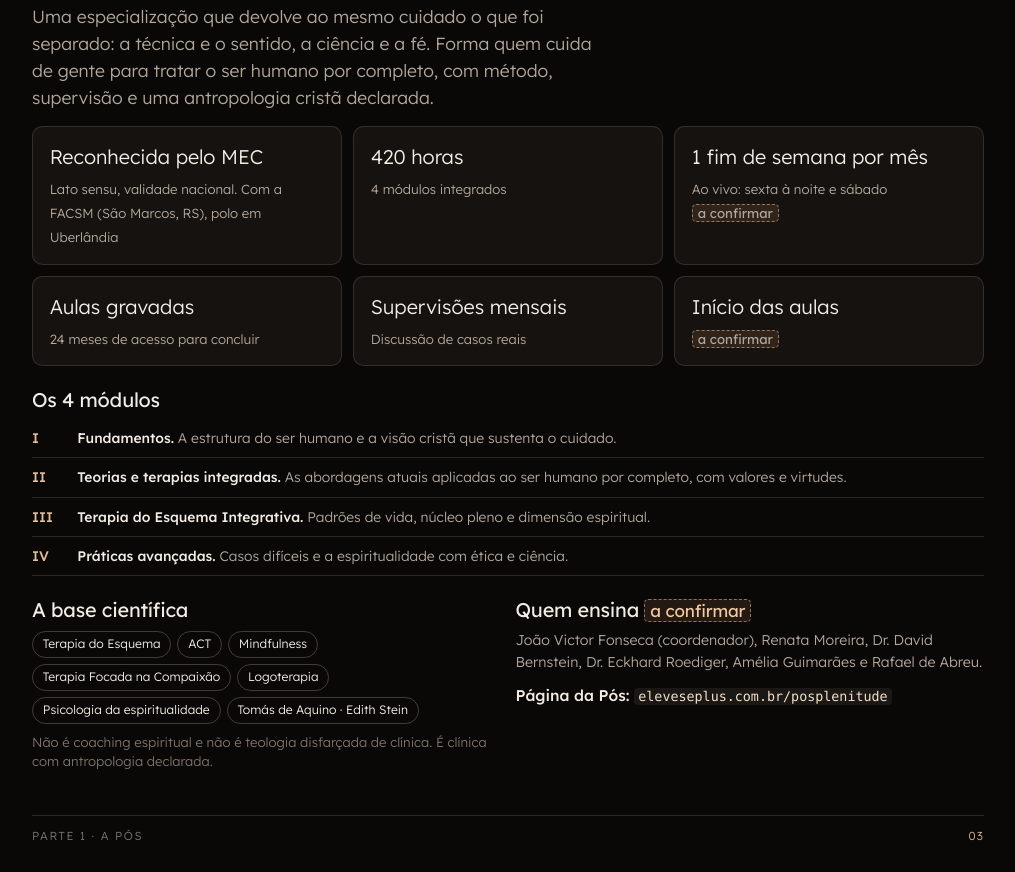
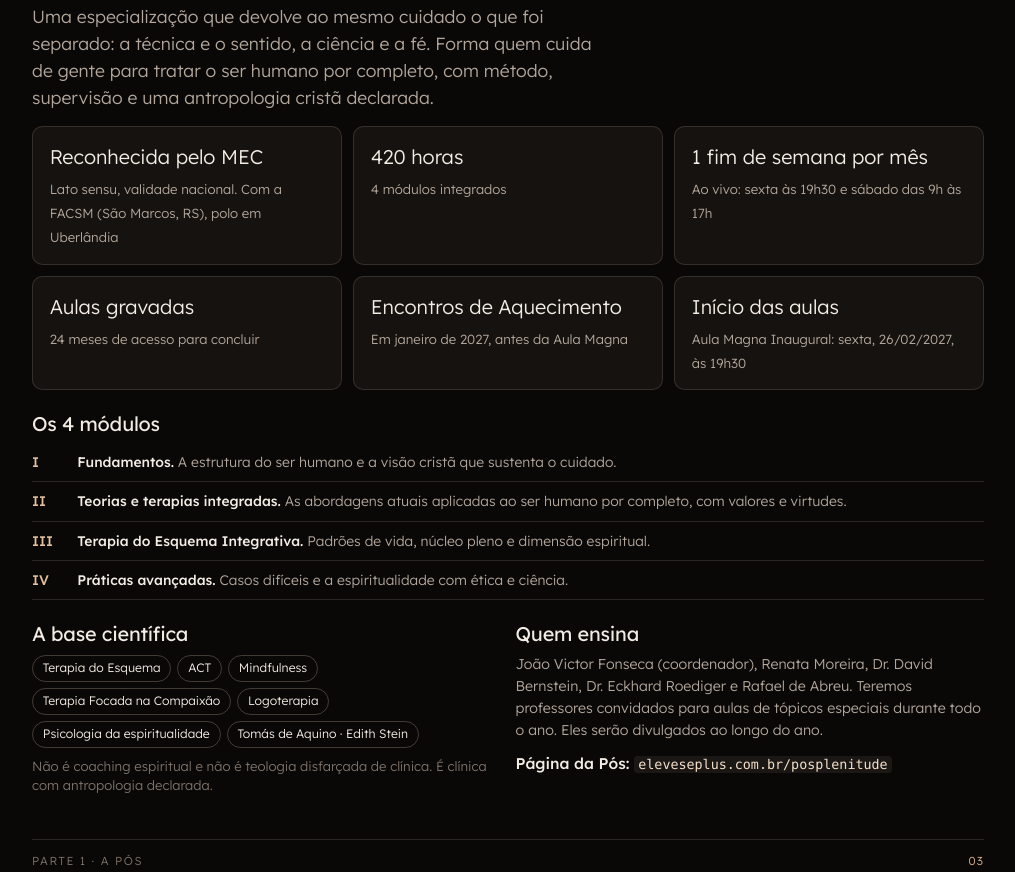
Before and after one commit to JefersonGomesa/congresso-plenitude2026, a plain HTML site: page embaixadores/index.html in a window 1280 px wide. Shown: the part 1927-2799 px from the top of the page, without its empty margins (132-1147 px from the left). Drawn offline with Linux system fonts and the light colour scheme.

Commit message:
Manual do Embaixador: professores, horário, início da Pós e sem supervisões mensais

```diff
--- a/embaixadores/index.html
+++ b/embaixadores/index.html
@@ -399,10 +399,10 @@ body.web{--fs:1.14;background:var(--bg);overflow-x:hidden}
   <div class="facts">
     <div class="fact"><b>Reconhecida pelo MEC</b><span>Lato sensu, validade nacional. Com a FACSM (São Marcos, RS), polo em Uberlândia</span></div>
     <div class="fact"><b>420 horas</b><span>4 módulos integrados</span></div>
-    <div class="fact"><b>1 fim de semana por mês</b><span>Ao vivo: sexta à noite e sábado <span class="tbc">a confirmar</span></span></div>
+    <div class="fact"><b>1 fim de semana por mês</b><span>Ao vivo: sexta às 19h30 e sábado das 9h às 17h</span></div>
     <div class="fact"><b>Aulas gravadas</b><span>24 meses de acesso para concluir</span></div>
-    <div class="fact"><b>Supervisões mensais</b><span>Discussão de casos reais</span></div>
-    <div class="fact"><b>Início das aulas</b><span><span class="tbc">a confirmar</span></span></div>
+    <div class="fact"><b>Encontros de Aquecimento</b><span>Em janeiro de 2027, antes da Aula Magna</span></div>
+    <div class="fact"><b>Início das aulas</b><span>Aula Magna Inaugural: sexta, 26/02/2027, às 19h30</span></div>
   </div>
   <h3 class="h3 mt6">Os 4 módulos</h3>
   <table class="mt2">
@@ -418,8 +418,8 @@ body.web{--fs:1.14;background:var(--bg);overflow-x:hidden}
       <p class="small">Não é coaching espiritual e não é teologia disfarçada de clínica. É clínica com antropologia declarada.</p>
     </div>
     <div>
-      <h3 class="h3">Quem ensina <span class="tbc">a confirmar</span></h3>
-      <p style="font-size:calc(8.6pt*var(--fs,1))">João Victor Fonseca (coordenador), Renata Moreira, Dr. David Bernstein, Dr. Eckhard Roediger, Amélia Guimarães e Rafael de Abreu.</p>
+      <h3 class="h3">Quem ensina</h3>
+      <p style="font-size:calc(8.6pt*var(--fs,1))">João Victor Fonseca (coordenador), Renata Moreira, Dr. David Bernstein, Dr. Eckhard Roediger e Rafael de Abreu. Teremos professores convidados para aulas de tópicos especiais durante todo o ano. Eles serão divulgados ao longo do ano.</p>
       <p class="mt2"><b>Página da Pós:</b> <span class="mono">eleveseplus.com.br/posplenitude</span></p>
     </div>
   </div>
@@ -538,8 +538,8 @@ body.web{--fs:1.14;background:var(--bg);overflow-x:hidden}
   <h2 class="h2">Dúvidas frequentes da Pós</h2>
   <div class="faq">
     <div class="q"><h4>É reconhecida pelo MEC?</h4><p>Sim. Pós lato sensu de 420 horas, com a FACSM (São Marcos, RS), polo em Uberlândia. Validade nacional.</p></div>
-    <div class="q"><h4>Quando começam as aulas?</h4><p><span class="tbc">a confirmar</span></p></div>
-    <div class="q"><h4>Como são as aulas?</h4><p>Ao vivo, 1 fim de semana por mês <span class="tbc">a confirmar</span>. Todas ficam gravadas. Tem supervisão mensal com casos reais.</p></div>
+    <div class="q"><h4>Quando começam as aulas?</h4><p>Na Aula Magna Inaugural: sexta, 26/02/2027, às 19h30. Em janeiro de 2027 tem os Encontros de Aquecimento.</p></div>
+    <div class="q"><h4>Como são as aulas?</h4><p>Ao vivo, 1 fim de semana por mês: sexta às 19h30 e sábado das 9h às 17h. Todas ficam gravadas.</p></div>
     <div class="q"><h4>Vou dar conta?</h4><p>As aulas ficam gravadas e o aluno tem 24 meses para concluir. Também pode começar pela Formação Raízes: 2 módulos em 6 meses.</p></div>
     <div class="q"><h4>Quanto custa?</h4><p>Pós: R$ 4.497. Com ALUNO10: R$ 4.049 ou 12x de R$ 418,76. Formação Plenitude: R$ 3.497. Raízes: R$ 1.997.</p></div>
     <div class="q"><h4>Posso parcelar?</h4><p>Sim, em até 12x no cartão. Sem cartão ou limite: boleto pelo WhatsApp, em até 18x.</p></div>
@@ -550,7 +550,7 @@ body.web{--fs:1.14;background:var(--bg);overflow-x:hidden}
     <div class="q"><h4>É muito espiritual?</h4><p>É confessional, sem ser devocional. O conteúdo é científico, filosófico e clínico.</p></div>
     <div class="q"><h4>Não sou cristão. Posso fazer?</h4><p>Sim. A espiritualidade é tratada de forma científica e ética, nunca dogmática.</p></div>
     <div class="q"><h4>Até quando vale o ALUNO10?</h4><p>Até o fechamento das matrículas <span class="tbc">a confirmar</span>. Só para quem participou do Congresso.</p></div>
-    <div class="q"><h4>Quem são os professores?</h4><p>João Victor Fonseca, Renata Moreira, Dr. David Bernstein, Dr. Eckhard Roediger, Amélia Guimarães e Rafael de Abreu <span class="tbc">a confirmar</span>.</p></div>
+    <div class="q"><h4>Quem são os professores?</h4><p>João Victor Fonseca, Renata Moreira, Dr. David Bernstein, Dr. Eckhard Roediger e Rafael de Abreu. Teremos professores convidados para aulas de tópicos especiais durante todo o ano. Eles serão divulgados ao longo do ano.</p></div>
     <div class="q"><h4>O que acontece depois da Pós?</h4><p>O aluno pode se tornar Embaixador da Plenitude: representa a Academia na sua região e conduz grupos locais.</p></div>
     <div class="q"><h4>Onde vejo tudo?</h4><p>Na página: <span class="mono">eleveseplus.com.br/posplenitude</span></p></div>
   </div>
```
Also changed, not shown: 1 other file.
